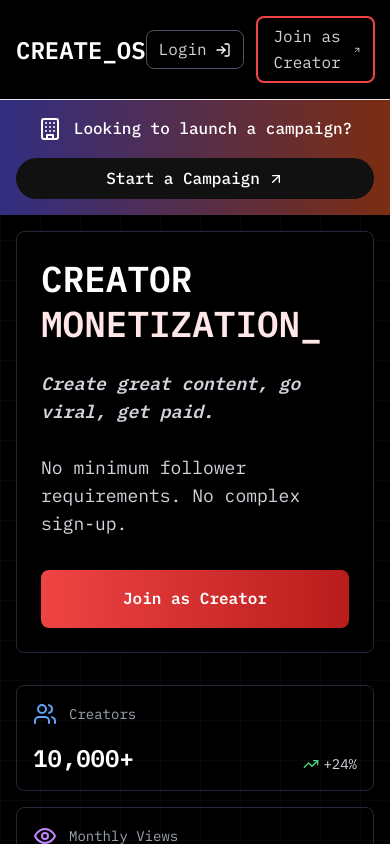
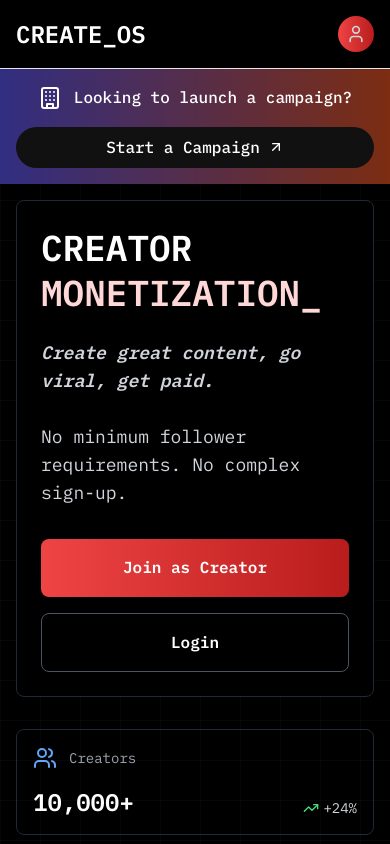
Before and after one commit to arconkli/cos, a Next.js app: page / in a window 390 px wide. Shown: the top 844 px of the page. Built offline with nearby package versions, Linux system fonts and the light colour scheme.

Commit message:
c 3.7 59

```diff
--- a/src/app/page.tsx
+++ b/src/app/page.tsx
@@ -321,7 +321,7 @@ export default function HomePage() {
                 Join as Creator
               </button>
               <button
-                className="px-8 py-4 bg-black border border-gray-600 hover:border-white text-white rounded-lg font-bold transition-colors hidden sm:block"
+                className="px-8 py-4 bg-black border border-gray-600 hover:border-white text-white rounded-lg font-bold transition-colors"
                 onClick={() => setShowLogin(true)}
               >
                 Login
--- a/src/components/Navigation.tsx
+++ b/src/components/Navigation.tsx
@@ -95,10 +95,25 @@ const Navigation: React.FC<NavigationProps> = ({ isLoggedIn = false }) => {
 
           {!authStatus && (
             <>
+              {/* Mobile: Single Action Button */}
+              <div className="md:hidden">
+                <motion.button
+                  onClick={handleJoin}
+                  className="p-2 rounded-full bg-gradient-to-r from-red-500 to-red-700 flex items-center justify-center shadow-lg"
+                  whileHover={{ scale: 1.05, boxShadow: "0 0 10px rgba(255,68,68,0.3)" }}
+                  whileTap={{ scale: 0.98 }}
+                  aria-label="Sign up or login"
+                >
+                  <User className="h-5 w-5" />
+                </motion.button>
+              </div>
+
+              {/* Desktop: Separate Login & Join Buttons */}
+              <div className="hidden md:flex items-center gap-3">
                 {/* Login Button */}
                 <motion.button
                   onClick={handleLogin}
-                className="px-3 py-1.5 md:px-4 md:py-2 border border-gray-600 hover:border-gray-400 rounded-lg text-white flex items-center gap-2"
+                  className="px-4 py-2 border border-gray-600 hover:border-gray-400 rounded-lg text-white flex items-center gap-2"
                   whileHover={{ backgroundColor: "rgba(255,255,255,0.05)" }}
                   whileTap={{ scale: 0.98 }}
                   initial={{ opacity: 0, x: 20 }}
@@ -112,7 +127,7 @@ const Navigation: React.FC<NavigationProps> = ({ isLoggedIn = false }) => {
                 {/* Join as Creator Button */}
                 <motion.button
                   onClick={handleJoin}
-                className="px-3 py-1.5 md:px-6 md:py-2 border-2 border-red-500 rounded-lg flex items-center gap-2 text-white"
+                  className="px-6 py-2 border-2 border-red-500 rounded-lg flex items-center gap-2 text-white"
                   whileHover={{ scale: 1.05, backgroundColor: "rgba(255,68,68,0.1)" }}
                   whileTap={{ scale: 0.95 }}
                   initial={{ opacity: 0, x: 20 }}
@@ -122,6 +137,7 @@ const Navigation: React.FC<NavigationProps> = ({ isLoggedIn = false }) => {
                   <span>Join as Creator</span>
                   <ArrowUpRight className="h-4 w-4" />
                 </motion.button>
+              </div>
             </>
           )}
         </div>
```
Lines whose indentation alone changed are shown as unchanged.
